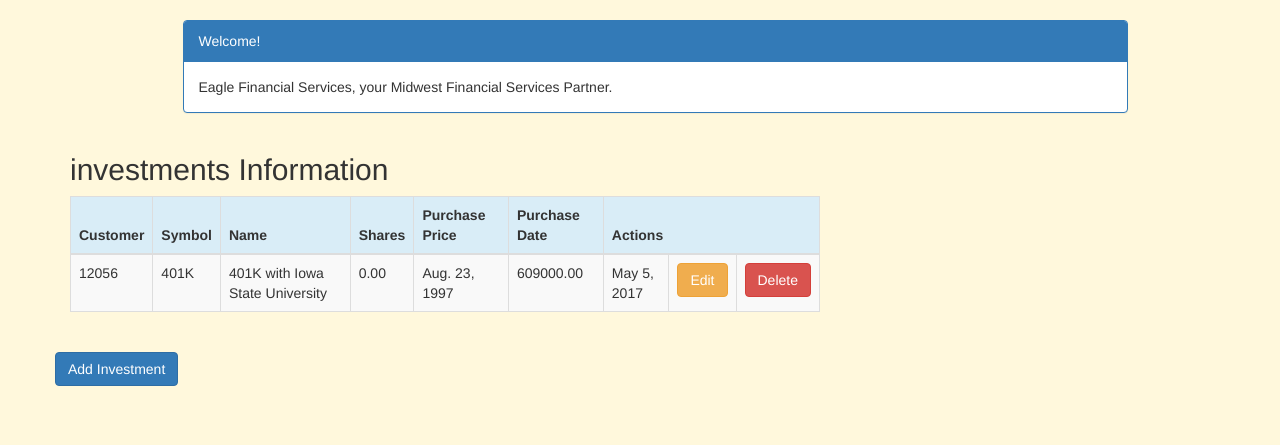
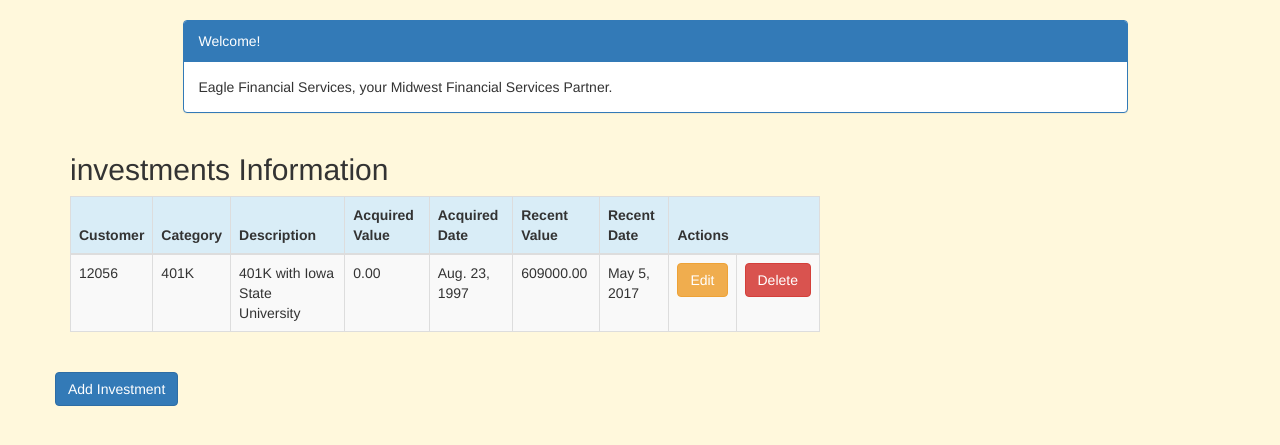
Before and after one commit to mohansharma821/EASI-A1P2, a Django app: page /investment/ in a window 1280 px wide. Shown: the part 52-497 px from the top of the page. Run offline with Django 3.2, Linux system fonts and the light colour scheme; a user stored in the database is signed in; data comes from the database, SQL or seed files in the repository; some libraries are stand-ins or nearby versions.

Commit message:
Update investment_list.html

```diff
--- a/efsblog/portfolio/templates/portfolio/investment_list.html
+++ b/efsblog/portfolio/templates/portfolio/investment_list.html
@@ -35,11 +35,12 @@
             <thead>
             <tr class="bg-info">
                 <th>Customer</th>
-                <th>Symbol</th>
-                <th>Name</th>
-                <th>Shares</th>
-                <th>Purchase Price</th>
-                <th>Purchase Date</th>
+                <th>Category</th>
+                <th>Description</th>
+                <th>Acquired Value</th>
+                <th>Acquired Date</th>
+                <th>Recent Value</th>
+                <th>Recent Date</th>
                 <th colspan="3">Actions</th>
             </tr>
             </thead>
```
